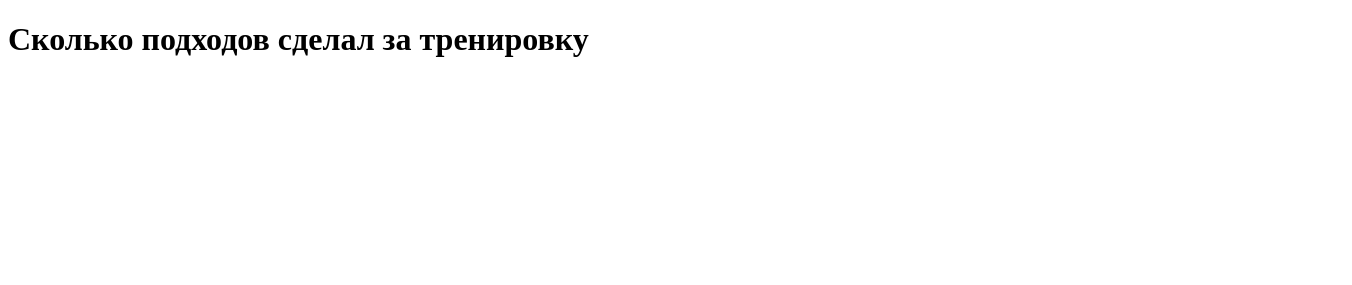
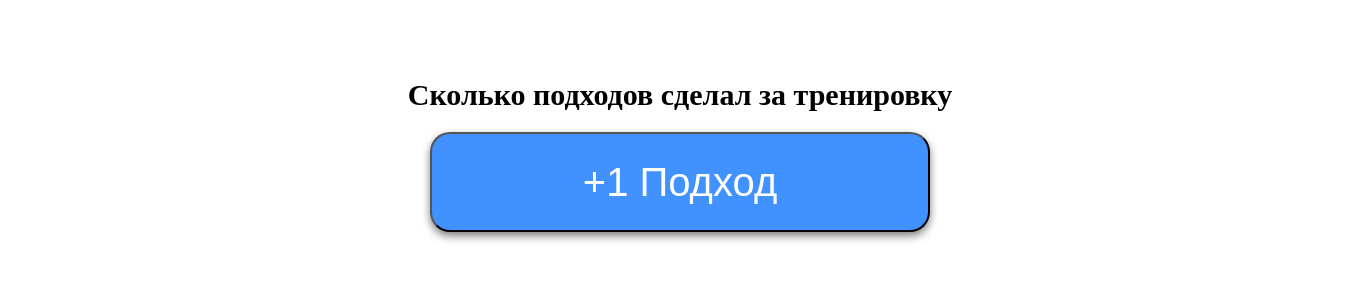
Before and after one commit to DmitryBulaev/counter-app, a plain HTML site: page index.html in a window 1280 px wide. Shown: the whole page, 1352 px wide, since content can reach past the window. Drawn offline with Linux system fonts and the light colour scheme.

Commit message:
added button

```diff
--- a/index.css
+++ b/index.css
@@ -0,0 +1,32 @@
+.container {
+    margin: 0 auto;
+    padding: 50px 40px 50px 40px;
+    height: 100%;
+    width: 100%;
+}
+
+h1 {
+    font-size: 30px;
+    text-align: center;
+}
+
+.addition {
+    margin: 0 auto;
+    background-color: #4191FF;
+    border-radius: 20px;
+    height: 100px;
+    width: 500px;
+    box-sizing: border-box;
+    box-shadow: 0px 4px 8px rgba(0, 0, 0, 0.5);
+    display: flex;
+    align-items: center;
+    align-content: center;
+}
+
+.addition_text {
+    margin: 0 auto;
+    font-size: 40px;
+    line-height: 44px;
+    text-align: center;
+    color: white;
+}
--- a/index.html
+++ b/index.html
@@ -8,6 +8,13 @@
     <link rel="stylesheet" href="index.css">
 </head>
 <body>
-    <h1>Сколько подходов сделал за тренировку</h1>
+    <div class="container">
+        <h1>Сколько подходов сделал за тренировку</h1>
+        <button class="addition">
+        <p class="addition_text">+1 Подход</p>
+        </button>
+    </div>
+
+    <script src="index.js"></script>
 </body>
 </html>
--- a/index.js
+++ b/index.js
@@ -0,0 +1,3 @@
+let counter = 0;
+
+console.log(counter);
```
